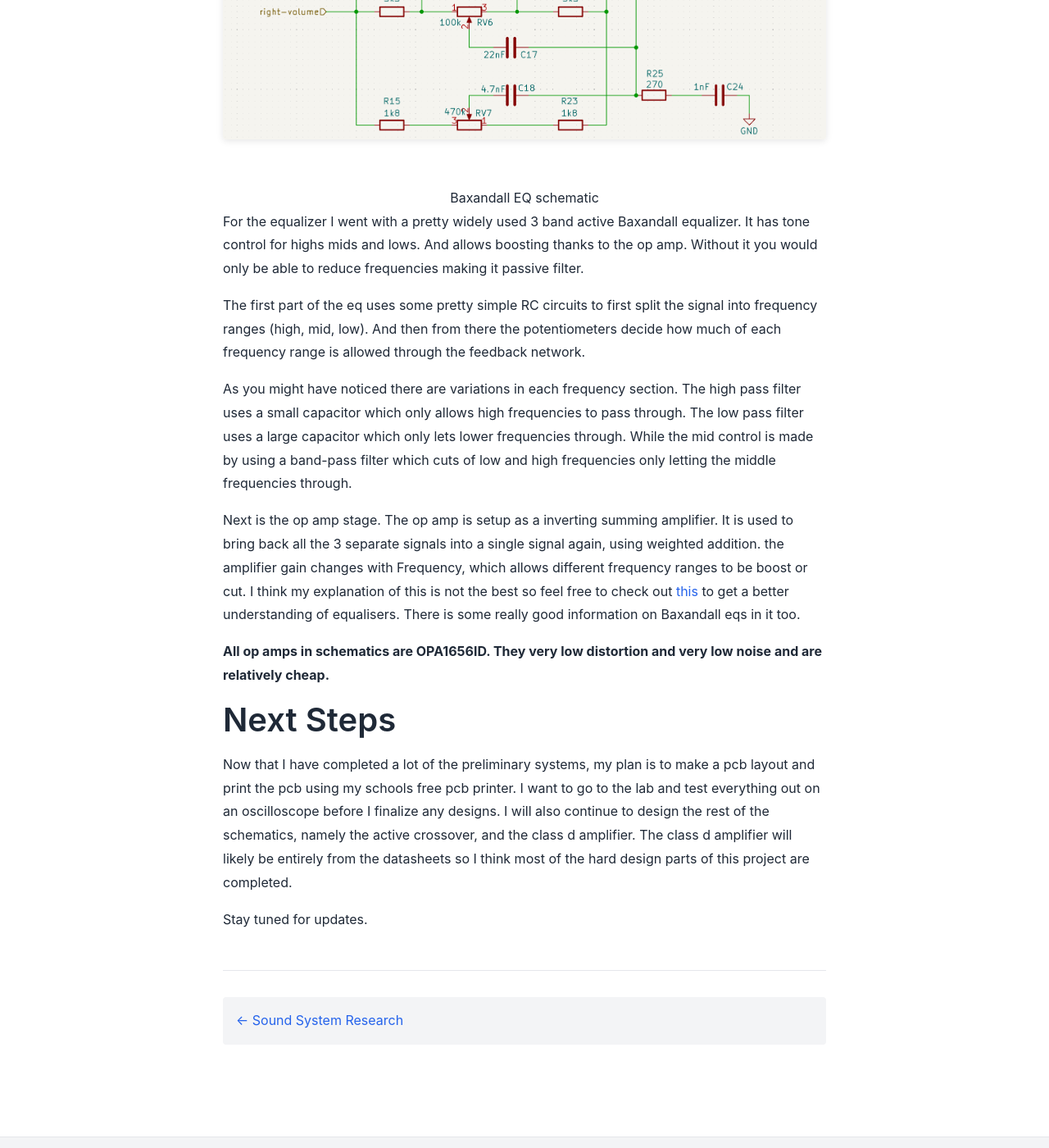
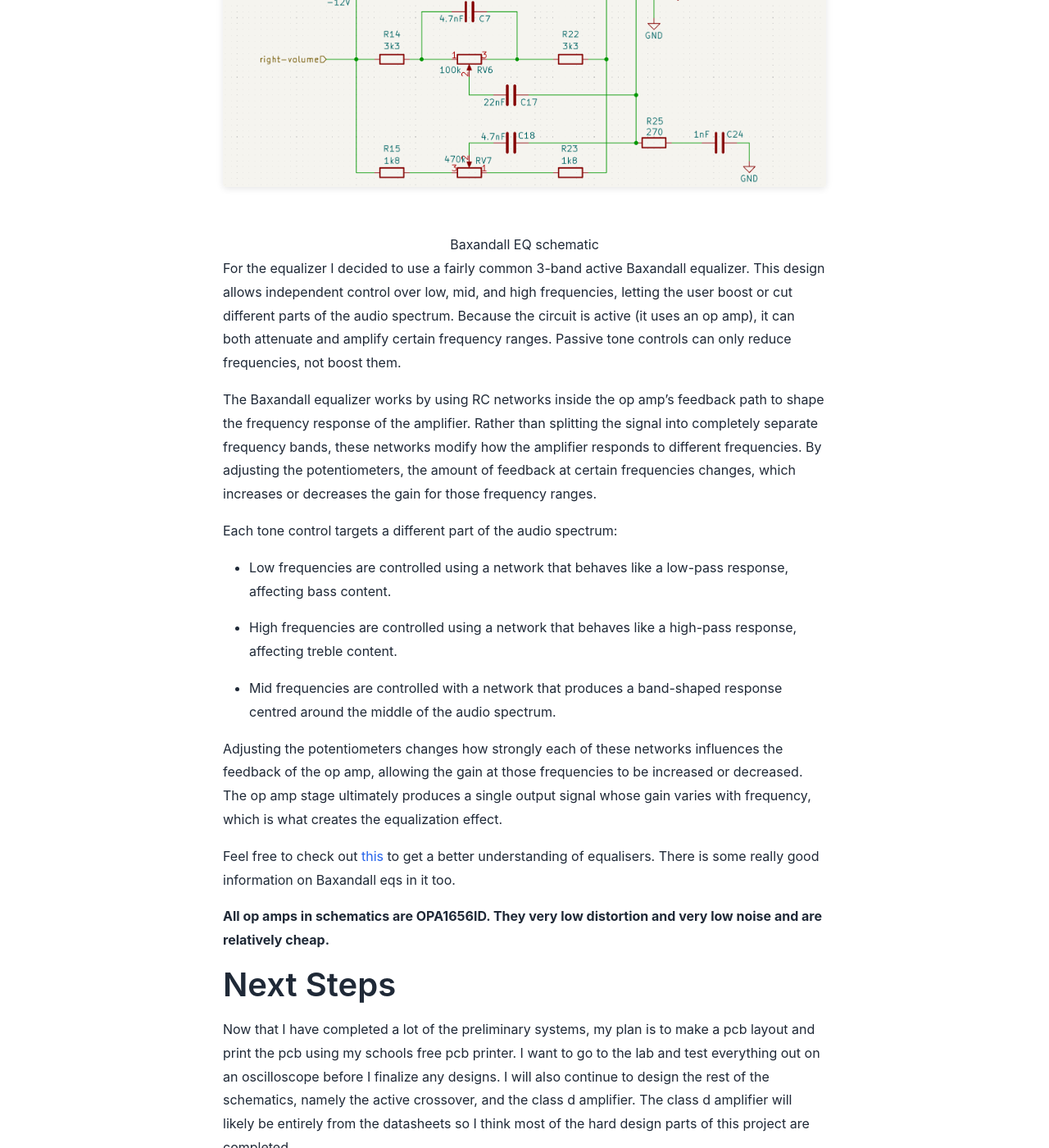
Before and after one commit to saper6569/blog-site, a Jekyll site: the page built from _posts/2026-03-10-Sound-System-Input-Stage.md, in a window 1280 px wide and 1400 px high, scrolled down 3279 px. Shown: the whole window at 82% size. Built offline with Jekyll 4.4.1, drawn with Linux system fonts in a browser that asks for light colours; some of the changed text lies outside the part shown.

Commit message:
final final update

```diff
--- a/_posts/2026-03-10-Sound-System-Input-Stage.md
+++ b/_posts/2026-03-10-Sound-System-Input-Stage.md
@@ -30,7 +30,7 @@ The first step in the audio processing is the headphone jack. this acts as the e
 
 
 
-After the signal enters the headphone jack I use a high pass filter to remove any unwanted noise. I made sure that the cut-off frequency of the filter wouldn't remove any frequencies from 20hz-20khz to ensure no audible cut-off. I found that isn't fully necessary but I did it just in case.
+After the signal enters the headphone jack I use a filter to remove any unwanted noise. I made sure that the cut-off frequency of the filter wouldn't remove any frequencies from 20hz-20khz to ensure no audible cut-off. I found that isn't fully necessary but I did it just in case. I also included a 10uF capacitor in series with the buffer. The coupling capacitor blocks any DC offset from the source so the signal is referenced around the amplifier’s 0V midpoint.
 
 
 
@@ -66,25 +66,21 @@ The next part of the circuit is the volume control. This uses a simple logarithm
 
 
 
-For the equalizer I went with a pretty widely used 3 band active Baxandall equalizer. It has tone control for highs mids and lows. And allows boosting thanks to the op amp. Without it you would only be able to reduce frequencies making it passive filter.
+For the equalizer I decided to use a fairly common 3-band active Baxandall equalizer. This design allows independent control over low, mid, and high frequencies, letting the user boost or cut different parts of the audio spectrum. Because the circuit is active (it uses an op amp), it can both attenuate and amplify certain frequency ranges. Passive tone controls can only reduce frequencies, not boost them.
 
+The Baxandall equalizer works by using RC networks inside the op amp’s feedback path to shape the frequency response of the amplifier. Rather than splitting the signal into completely separate frequency bands, these networks modify how the amplifier responds to different frequencies. By adjusting the potentiometers, the amount of feedback at certain frequencies changes, which increases or decreases the gain for those frequency ranges.
 
+Each tone control targets a different part of the audio spectrum:
 
+- Low frequencies are controlled using a network that behaves like a low-pass response, affecting bass content.
 
+- High frequencies are controlled using a network that behaves like a high-pass response, affecting treble content.
 
-The first part of the eq uses some pretty simple RC circuits to first split the signal into frequency ranges (high, mid, low). And then from there the potentiometers decide how much of each frequency range is allowed through the feedback network.
+- Mid frequencies are controlled with a network that produces a band-shaped response centred around the middle of the audio spectrum.
 
+Adjusting the potentiometers changes how strongly each of these networks influences the feedback of the op amp, allowing the gain at those frequencies to be increased or decreased. The op amp stage ultimately produces a single output signal whose gain varies with frequency, which is what creates the equalization effect.
 
-
-
-
-As you might have noticed there are variations in each frequency section. The high pass filter uses a small capacitor which only allows high frequencies to pass through. The low pass filter uses a large capacitor which only lets lower frequencies through. While the mid control is made by using a band-pass filter which cuts of low and high frequencies only letting the middle frequencies through.
-
-
-
-
-
-Next is the op amp stage. The op amp is setup as a inverting summing amplifier. It is used to bring back all the 3 separate signals into a single signal again, using weighted addition. the amplifier gain changes with Frequency, which allows different frequency ranges to be boost or cut. I think my explanation of this is not the best so feel free to check out [this](https://sound-au.com/articles/eq.htm) to get a better understanding of equalisers. There is some really good information on Baxandall eqs in it too.
+Feel free to check out [this](https://sound-au.com/articles/eq.htm) to get a better understanding of equalisers. There is some really good information on Baxandall eqs in it too.
 
 **All op amps in schematics are OPA1656ID. They very low distortion and very low noise and are relatively cheap.**
 
```
Also changed, not shown: other parts of _posts/2026-03-10-Sound-System-Input-Stage.md (+2 -2 lines).
